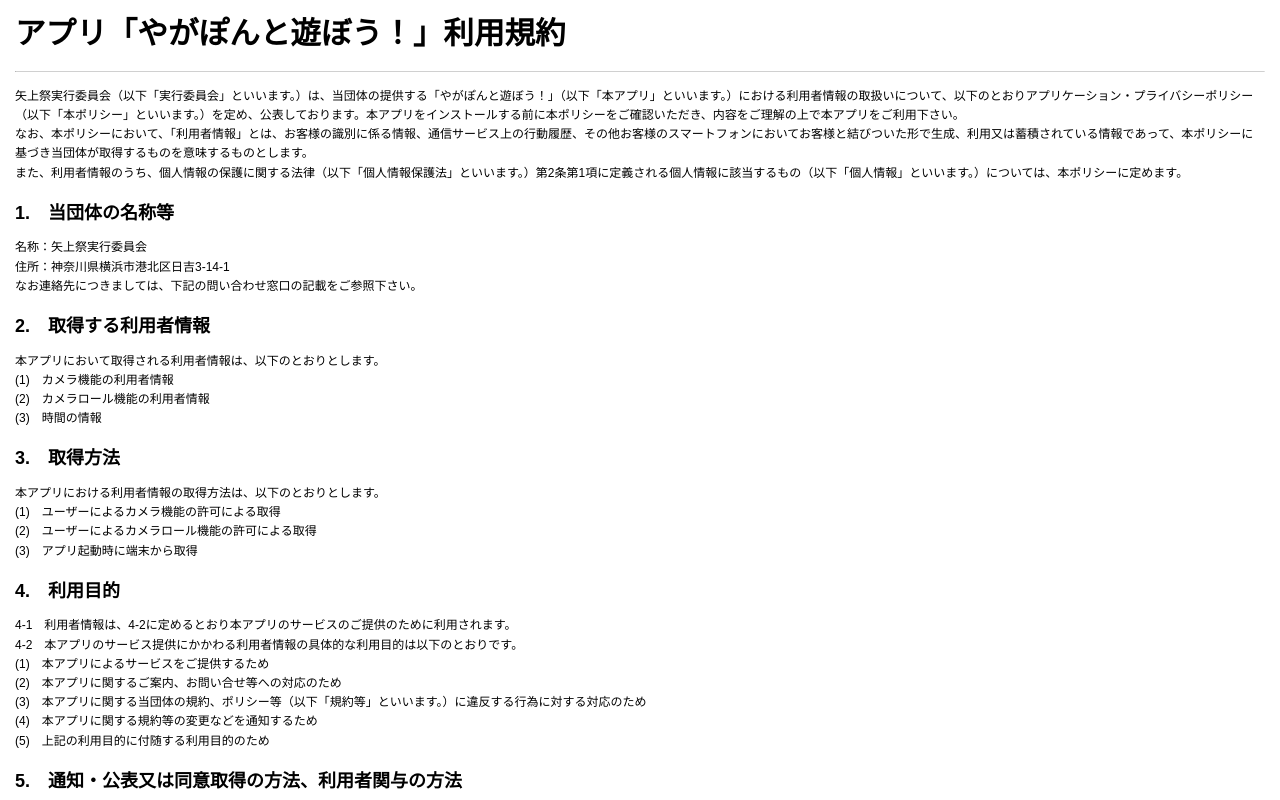
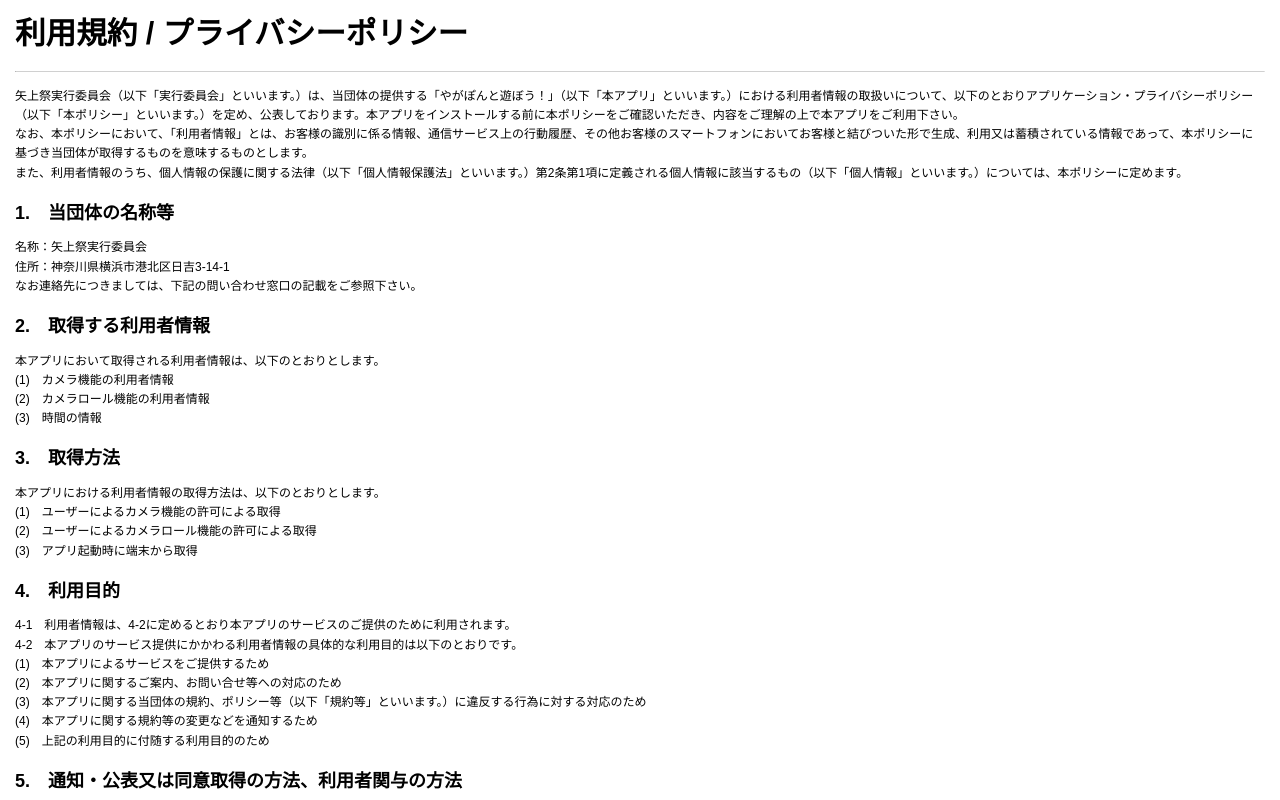
Before and after one commit to Masumi-M/Masumi-M.github.io, a plain HTML site: page LetsPlayWithYagapon/UserPolicy.html in a window 1280 px wide. Shown: the top 800 px of the page. Drawn offline with Linux system fonts and the light colour scheme.

Commit message:
changed the title of privacy policy

```diff
--- a/LetsPlayWithYagapon/UserPolicy.html
+++ b/LetsPlayWithYagapon/UserPolicy.html
@@ -779,7 +779,7 @@ body p {
 </style>
                    <link rel="stylesheet" href="css/zenburn.css"><link rel="stylesheet" href="css/katex.min.css"><link rel="stylesheet" href="css/codemirror.css">
                  </head>
-                 <body><h1 data-line="0" id="%E3%82%A2%E3%83%97%E3%83%AA%E3%80%8C%E3%82%84%E3%81%8C%E3%81%BD%E3%82%93%E3%81%A8%E9%81%8A%E3%81%BC%E3%81%86%EF%BC%81%E3%80%8D%E5%88%A9%E7%94%A8%E8%A6%8F%E7%B4%84">アプリ「やがぽんと遊ぼう！」利用規約</h1>
+                 <body><h1 data-line="0" id="%E3%82%A2%E3%83%97%E3%83%AA%E3%80%8C%E3%82%84%E3%81%8C%E3%81%BD%E3%82%93%E3%81%A8%E9%81%8A%E3%81%BC%E3%81%86%EF%BC%81%E3%80%8D%E5%88%A9%E7%94%A8%E8%A6%8F%E7%B4%84">利用規約 / プライバシーポリシー</h1>
 <hr />
 <p data-line="4">矢上祭実行委員会（以下「実行委員会」といいます。）は、当団体の提供する「やがぽんと遊ぼう！」（以下「本アプリ」といいます。）における利用者情報の取扱いについて、以下のとおりアプリケーション・プライバシーポリシー（以下「本ポリシー」といいます。）を定め、公表しております。本アプリをインストールする前に本ポリシーをご確認いただき、内容をご理解の上で本アプリをご利用下さい。<br />
 なお、本ポリシーにおいて、「利用者情報」とは、お客様の識別に係る情報、通信サービス上の行動履歴、その他お客様のスマートフォンにおいてお客様と結びついた形で生成、利用又は蓄積されている情報であって、本ポリシーに基づき当団体が取得するものを意味するものとします。<br />
```
Also changed, not shown: Arrow-logo.png (added), 1 other file.
